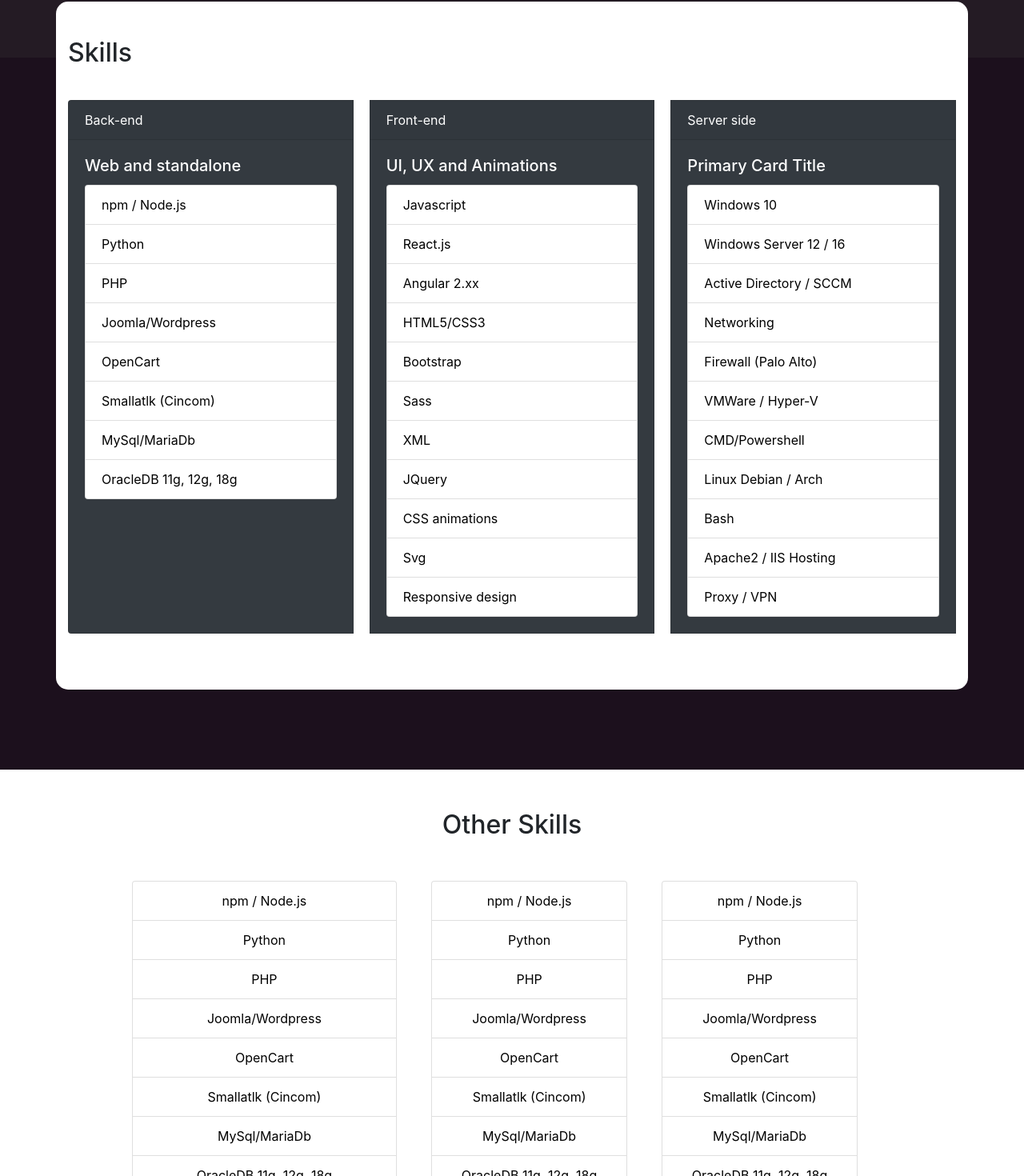
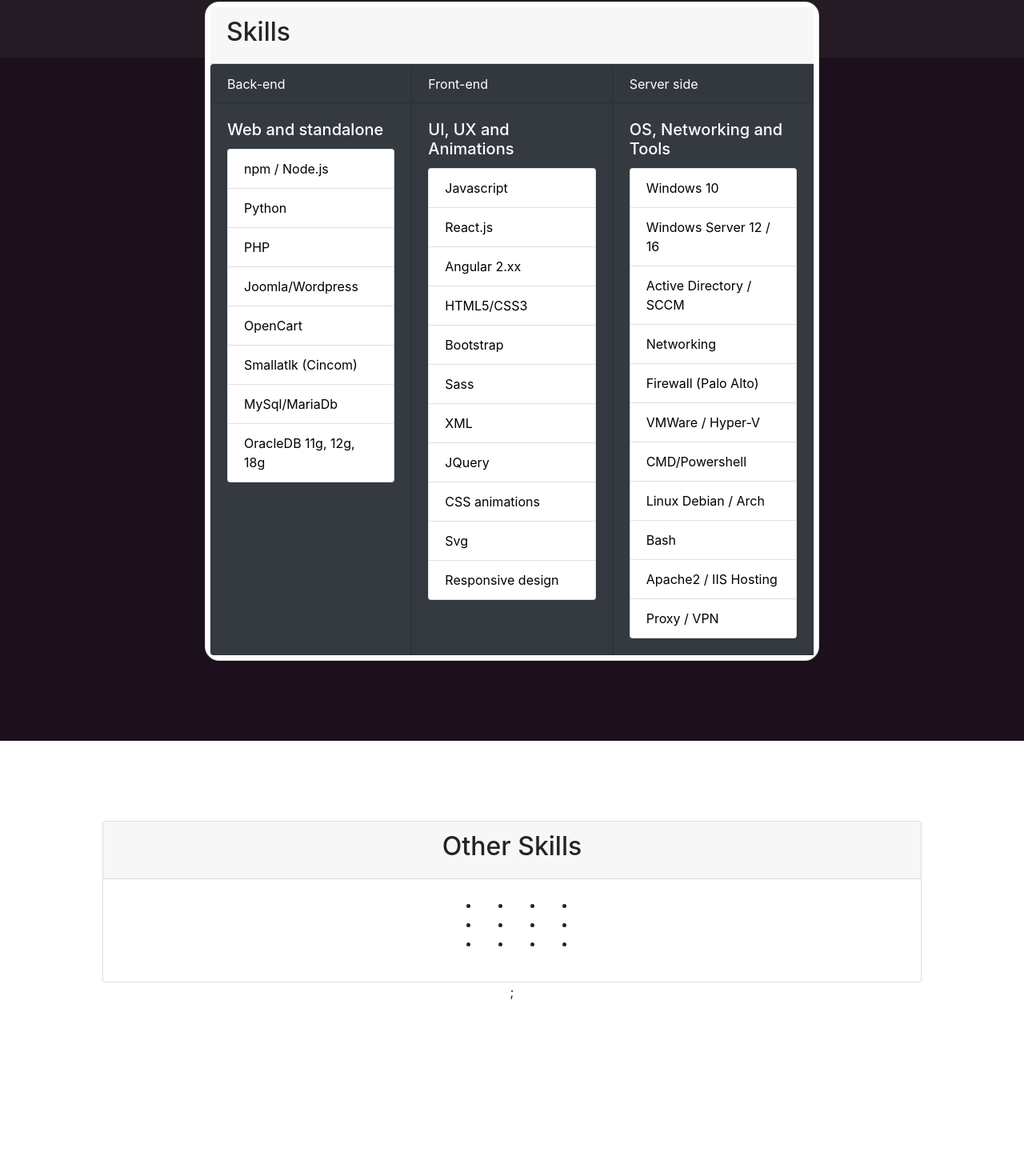
Before and after one commit to Sectumsempra82/my-cv-react, a React (Create React App) app: page /#/ in a window 1280 px wide. Shown: the part 1220-2690 px from the top of the page at 80% size. After the commit the page ends 2572 px from the top, so only its background shows below. Built offline with nearby package versions, Linux system fonts and the light colour scheme.

Commit message:
Last commit before fainting

```diff
--- a/src/components/Homepage/Jumbo/Jumbo.js
+++ b/src/components/Homepage/Jumbo/Jumbo.js
@@ -1,5 +1,5 @@
 import React, { Component } from 'react';
-import {Jumbotron, Container} from 'react-bootstrap';
+import {Jumbotron} from 'react-bootstrap';
 
 import classes from './Jumbo.module.css';
 import bigLogo from '../../../assets/images/my-logo-full.jpg';
--- a/src/components/Homepage/OtherSkills/OtherSkills.js
+++ b/src/components/Homepage/OtherSkills/OtherSkills.js
@@ -1,5 +1,5 @@
 import React, { Component } from 'react';
-import { Container, ListGroup } from 'react-bootstrap';
+import { Card } from 'react-bootstrap';
 
 import classes from './OtherSkills.module.css';
 
@@ -9,43 +9,34 @@
     render() {
         return (
             <section className={classes.OtherSkills}>
-                <h2>  Other Skills</h2>
-                <div >
-                    <ListGroup style={{ color: 'black' }} className={classes.First}>
-                        <ListGroup.Item>npm / Node.js</ListGroup.Item>
-                        <ListGroup.Item>Python</ListGroup.Item>
-                        <ListGroup.Item>PHP</ListGroup.Item>
-                        <ListGroup.Item>Joomla/Wordpress</ListGroup.Item>
-                        <ListGroup.Item>OpenCart</ListGroup.Item>
-                        <ListGroup.Item>Smallatlk (Cincom)</ListGroup.Item>
-                        <ListGroup.Item>MySql/MariaDb</ListGroup.Item>
-                        <ListGroup.Item>OracleDB 11g, 12g, 18g</ListGroup.Item>
-                    </ListGroup>
-                </div>
-                <div >
-                    <ListGroup style={{ color: 'black' }} className={classes.Second}>
-                        <ListGroup.Item>npm / Node.js</ListGroup.Item>
-                        <ListGroup.Item>Python</ListGroup.Item>
-                        <ListGroup.Item>PHP</ListGroup.Item>
-                        <ListGroup.Item>Joomla/Wordpress</ListGroup.Item>
-                        <ListGroup.Item>OpenCart</ListGroup.Item>
-                        <ListGroup.Item>Smallatlk (Cincom)</ListGroup.Item>
-                        <ListGroup.Item>MySql/MariaDb</ListGroup.Item>
-                        <ListGroup.Item>OracleDB 11g, 12g, 18g</ListGroup.Item>
-                    </ListGroup>
-                </div>
-                <div >
-                    <ListGroup style={{ color: 'black' }} className={classes.Third}>
-                        <ListGroup.Item>npm / Node.js</ListGroup.Item>
-                        <ListGroup.Item>Python</ListGroup.Item>
-                        <ListGroup.Item>PHP</ListGroup.Item>
-                        <ListGroup.Item>Joomla/Wordpress</ListGroup.Item>
-                        <ListGroup.Item>OpenCart</ListGroup.Item>
-                        <ListGroup.Item>Smallatlk (Cincom)</ListGroup.Item>
-                        <ListGroup.Item>MySql/MariaDb</ListGroup.Item>
-                        <ListGroup.Item>OracleDB 11g, 12g, 18g</ListGroup.Item>
-                    </ListGroup>
-                </div>
+
+                <Card className={classes.Card}>
+                    <Card.Header><h2>  Other Skills</h2></Card.Header>
+                    <Card.Body>
+                        <Card.Text className={classes.Lists}>
+                            <ul>
+                                <li></li>
+                                <li></li>
+                                <li></li>
+                            </ul>
+                            <ul>
+                                <li></li>
+                                <li></li>
+                                <li></li>
+                            </ul>
+                            <ul>
+                                <li></li>
+                                <li></li>
+                                <li></li>
+                            </ul>
+                            <ul>
+                                <li></li>
+                                <li></li>
+                                <li></li>
+                            </ul>
+                        </Card.Text>
+                    </Card.Body>
+                </Card>;
             </section>
         )
     }
--- a/src/components/Homepage/OtherSkills/OtherSkills.module.css
+++ b/src/components/Homepage/OtherSkills/OtherSkills.module.css
@@ -7,18 +7,16 @@
     margin: -50px auto 50px;
 }
 
-.OtherSkills>div{
-    display: inline-block;
-    width: 18rem;
-    max-width: 80%;
+.Card {
+    width: 80%;
+    margin: 0 auto;
 }
 
-.First {
-    margin-left: -15%
+.Lists ul{
+    display: inline-block;
+    width: auto;
 }
-.Second {
-    margin-left: 15%
+
+.Lists {
+    padding: auto;
 }
-.Third {
-    margin-left: 15%
-}
--- a/src/components/Homepage/Skills/Skills.js
+++ b/src/components/Homepage/Skills/Skills.js
@@ -1,7 +1,7 @@
 import React, { Component } from 'react';
-import { Container, Card, CardGroup, ListGroup } from 'react-bootstrap';
+import {  Card, CardGroup, ListGroup } from 'react-bootstrap';
 
-import { FontAwesomeIcon } from '@fortawesome/react-fontawesome'
+//import { FontAwesomeIcon } from '@fortawesome/react-fontawesome'
 import classes from './Skills.module.css';
 
 class Skills extends Component {
@@ -20,8 +20,8 @@
     render() {
         return (
             <section className={classes.Skills}>
-                <Container >
-                    <h2>Skills</h2>
+                <Card className={classes.MainCard}>
+                <Card.Header><h2>Skills</h2></Card.Header>
                     <CardGroup>
                         <Card bg="dark" text="white" style={{ width: '18rem' }}>
                             <Card.Header>Back-end</Card.Header>
@@ -63,7 +63,7 @@
                         <Card bg="dark" text="white" style={{ width: '18rem' }}>
                             <Card.Header>Server side</Card.Header>
                             <Card.Body>
-                                <Card.Title>Primary Card Title</Card.Title>
+                                <Card.Title>OS, Networking and Tools</Card.Title>
                                 <ListGroup style={{ color: 'black' }}>
                                     <ListGroup.Item>Windows 10</ListGroup.Item>
                                     <ListGroup.Item>Windows Server 12 / 16</ListGroup.Item>
@@ -81,7 +81,7 @@
                         </Card>
                         <br />
                     </CardGroup>
-                </Container>
+                </Card>
             </section>
         )
     }
--- a/src/components/Homepage/Skills/Skills.module.css
+++ b/src/components/Homepage/Skills/Skills.module.css
@@ -9,26 +9,27 @@
     margin-bottom: 40px;
 }
 
-.Skills>div {
+.MainCard {
     background-color: white;
     margin-top: -170px;
-    border-radius: 15px;
-    padding-top: 70px;
-    padding-bottom: 70px;
+    border-radius: 18px;
+    padding: 6px;
     z-index: 90;
+    width: 60%;
+    margin: -170px auto 0 auto;
 }
 
-@media(min-width: 575px) {
+/* @media(min-width: 575px) {
     .Skills>div>div>div:not(:first-child) {
         margin-left: 20px;
     }
-}
+} */
 
 @media(max-width: 575px) {
     .Skills>div>div>div {
         margin: 0 auto;
     }
-    .Skills>div {
-        background-color: rgb(28, 16, 29);
+    .MainCard {
+        width: auto;
     }
 }
```
